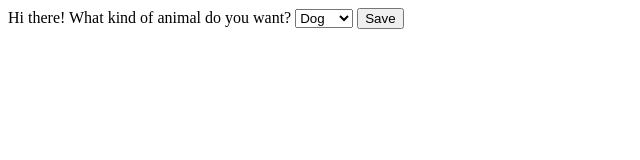
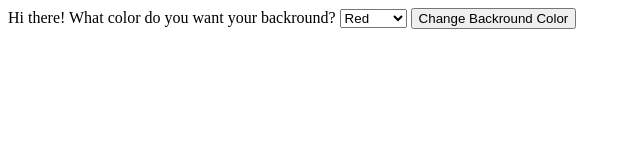
Before and after one commit to stevewhitmore/i-dont-know, a plain HTML site: page index.html in a window 1280 px wide. Shown: the whole page, without its empty margins (0-640 px from the left). Drawn offline with Linux system fonts and the light colour scheme.

Commit message:
added some Javascript, changed dropdown values

```diff
--- a/index.html
+++ b/index.html
@@ -6,14 +6,23 @@
     <title>Document</title>
 </head>
 <body>
-    Hi there! <span>What kind of animal do you want?</span>
+    Hi there! <span>What color do you want your backround?</span>
     <select>
-        <option value="dog">Dog</option>
-        <option value="cat">Cat</option>
-        <option value="fish">Fish</option>
-        <option value="gerbil">Gerbil</option>
-        <option value="fox">Fox</option>
+        <option value="red">Red</option>
+        <option value="orange">Orange</option>
+        <option value="yellow">Yellow</option>
+        <option value="green">Green</option>
+        <option value="blue">Blue</option>
     </select>
-    <button type="button">Save</button>
+    <button type="button" onclick="changeBackroundColor()" >Change Backround Color</button>
+
+    <script>
+        function changeBackroundColor() {
+            const bodyEL = document.querySelector('body');
+            const dropdownEL = document.querySelector('select');
+
+            bodyEL.style.backgroundColor = dropdownEL.value;
+        }
+    </script>
 </body>
 </html>
```
